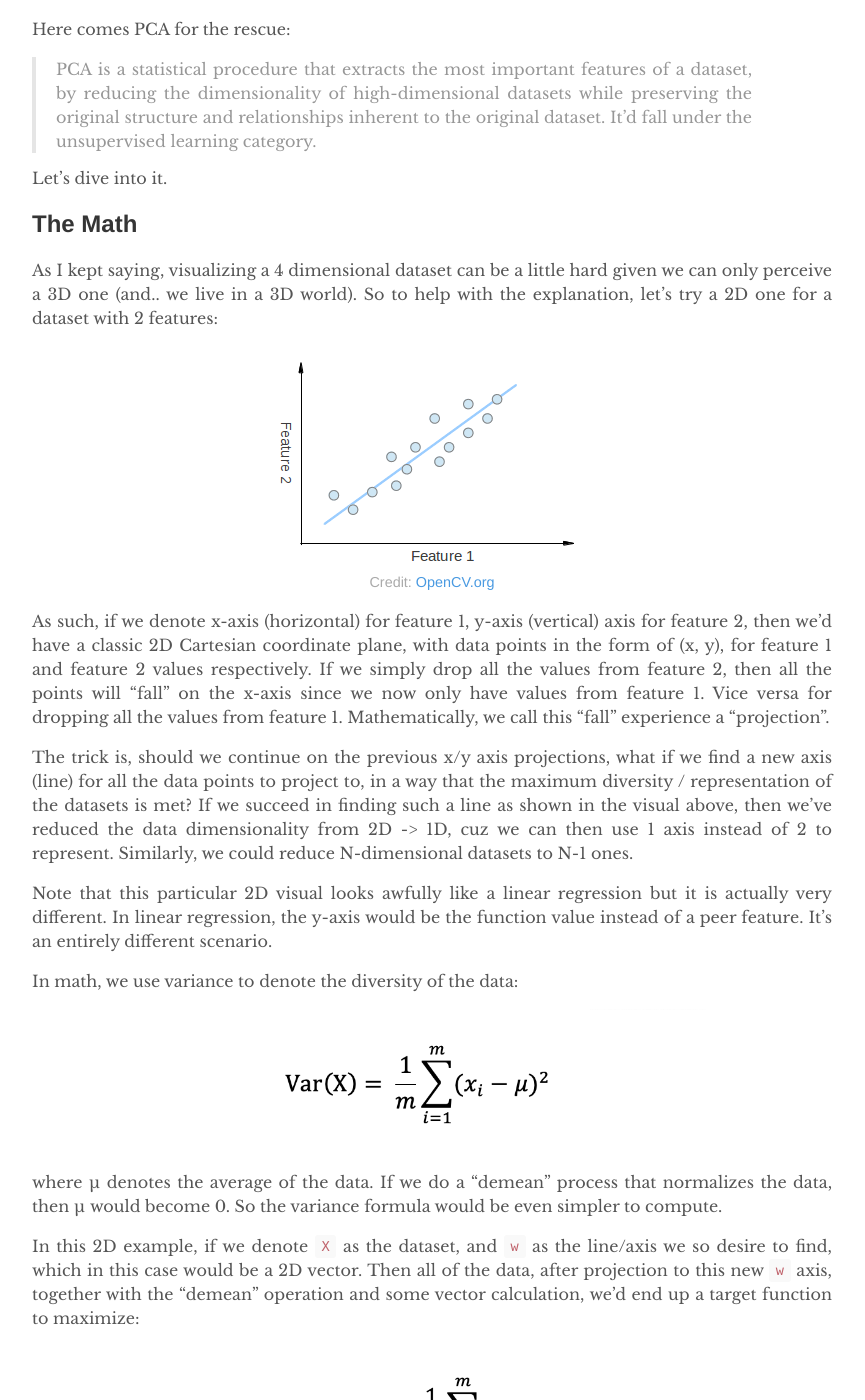
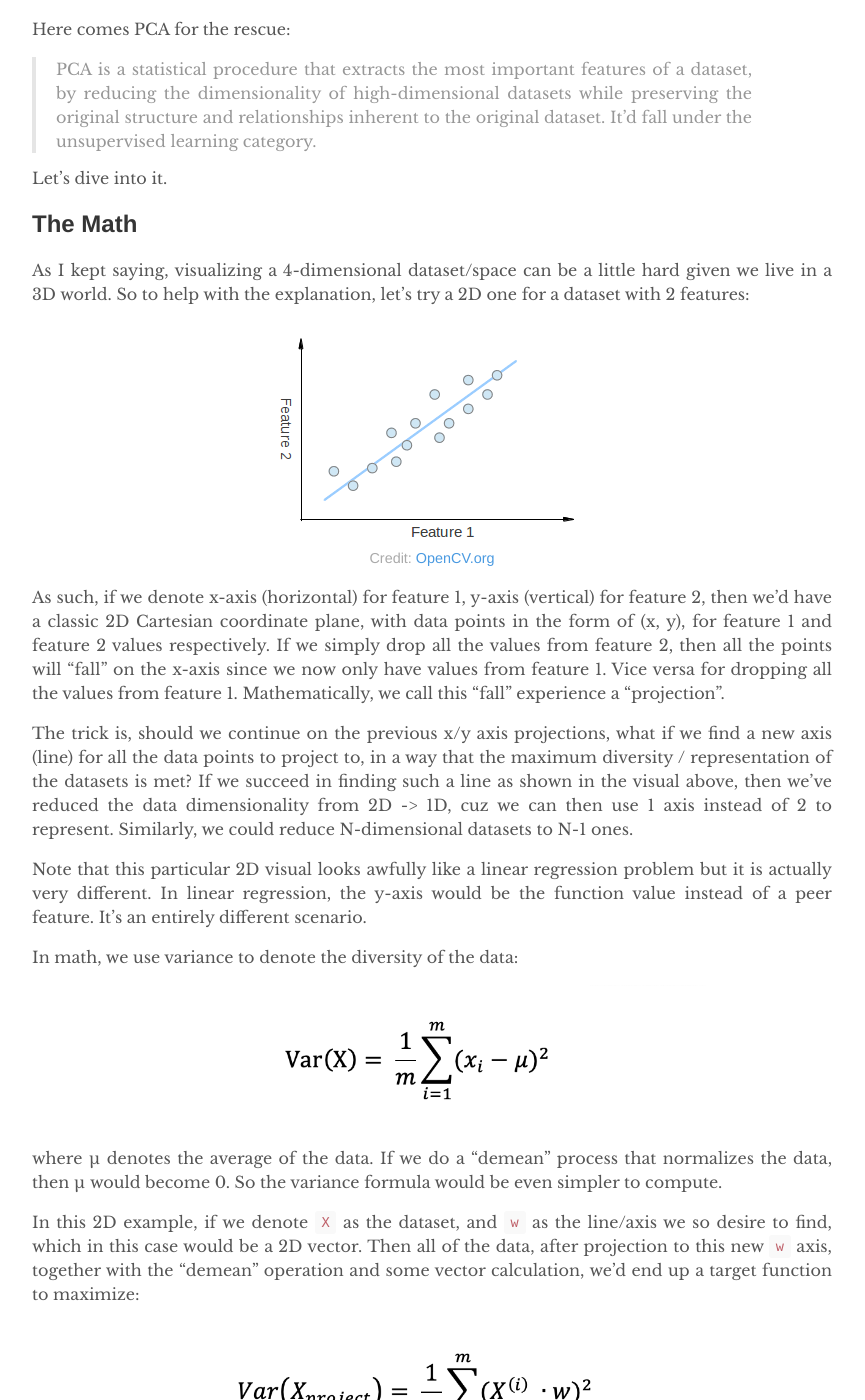
Before and after one commit to yuexiaofeng/yuexiaofeng.github.io, a Jekyll site: the page built from _posts/2022-05-07-ai-notes-pca.md, in a window 1280 px wide and 1400 px high, scrolled down 1114 px. Shown: the whole window, without its empty margins (208-1073 px from the left). Built offline with Jekyll 4.4.1, drawn with Linux system fonts in a browser that asks for light colours; some of the changed text lies outside the part shown.

Commit message:
updated pca post

```diff
--- a/_posts/2022-05-07-ai-notes-pca.md
+++ b/_posts/2022-05-07-ai-notes-pca.md
@@ -30,16 +30,16 @@ Let's dive into it.
 
 ## The Math
 
-As I kept saying, visualizing a 4 dimensional dataset can be a little hard given we can only perceive a 3D one (and.. we live in a 3D world). So to help with the explanation, let's try a 2D one for a dataset with 2 features:
+As I kept saying, visualizing a 4-dimensional dataset/space can be a little hard given we live in a 3D world. So to help with the explanation, let's try a 2D one for a dataset with 2 features:
 
 ![pca-line](../assets/images/20220507/pca_line.png)
 *Credit: [OpenCV.org](https://docs.opencv.org/3.4/d1/dee/tutorial_introduction_to_pca.html)*
 
-As such, if we denote x-axis (horizontal) for feature 1, y-axis (vertical) axis for feature 2, then we'd have a classic 2D Cartesian coordinate plane, with data points in the form of (x, y), for feature 1 and feature 2 values respectively. If we simply drop all the values from feature 2, then all the points will "fall" on the x-axis since we now only have values from feature 1. Vice versa for dropping all the values from feature 1. Mathematically, we call this "fall" experience a "projection".
+As such, if we denote x-axis (horizontal) for feature 1, y-axis (vertical) for feature 2, then we'd have a classic 2D Cartesian coordinate plane, with data points in the form of (x, y), for feature 1 and feature 2 values respectively. If we simply drop all the values from feature 2, then all the points will "fall" on the x-axis since we now only have values from feature 1. Vice versa for dropping all the values from feature 1. Mathematically, we call this "fall" experience a "projection".
 
 The trick is, should we continue on the previous x/y axis projections, what if we find a new axis (line) for all the data points to project to, in a way that the maximum diversity / representation of the datasets is met? If we succeed in finding such a line as shown in the visual above, then we've reduced the data dimensionality from 2D -> 1D, cuz we can then use 1 axis instead of 2 to represent. Similarly, we could reduce N-dimensional datasets to N-1 ones.
 
-Note that this particular 2D visual looks awfully like a linear regression but it is actually very different. In linear regression, the y-axis would be the function value instead of a peer feature. It's an entirely different scenario.
+Note that this particular 2D visual looks awfully like a linear regression problem but it is actually very different. In linear regression, the y-axis would be the function value instead of a peer feature. It's an entirely different scenario.
 
 In math, we use variance to denote the diversity of the data:
 
```
Also changed, not shown: other parts of _posts/2022-05-07-ai-notes-pca.md (+6 -6 lines).
